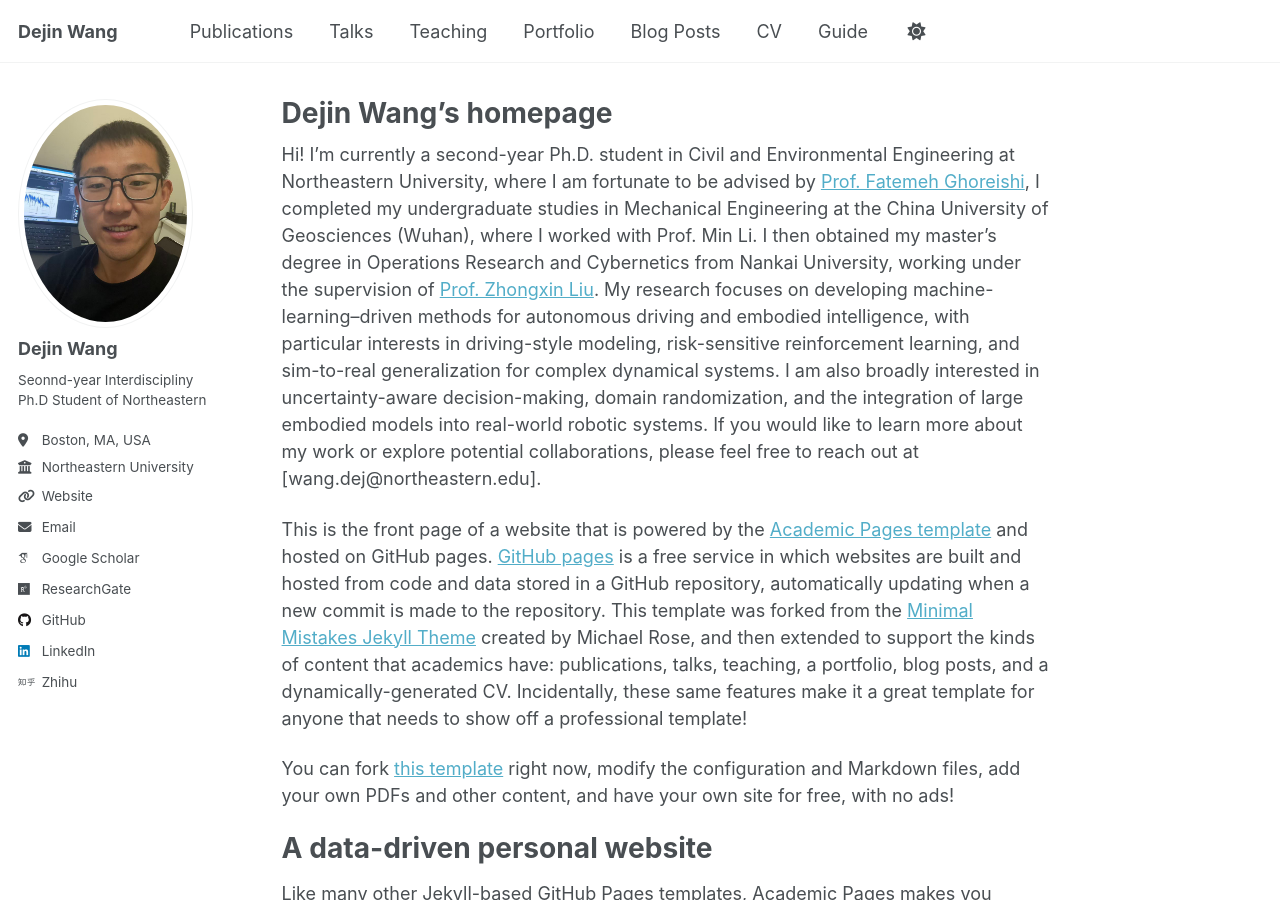
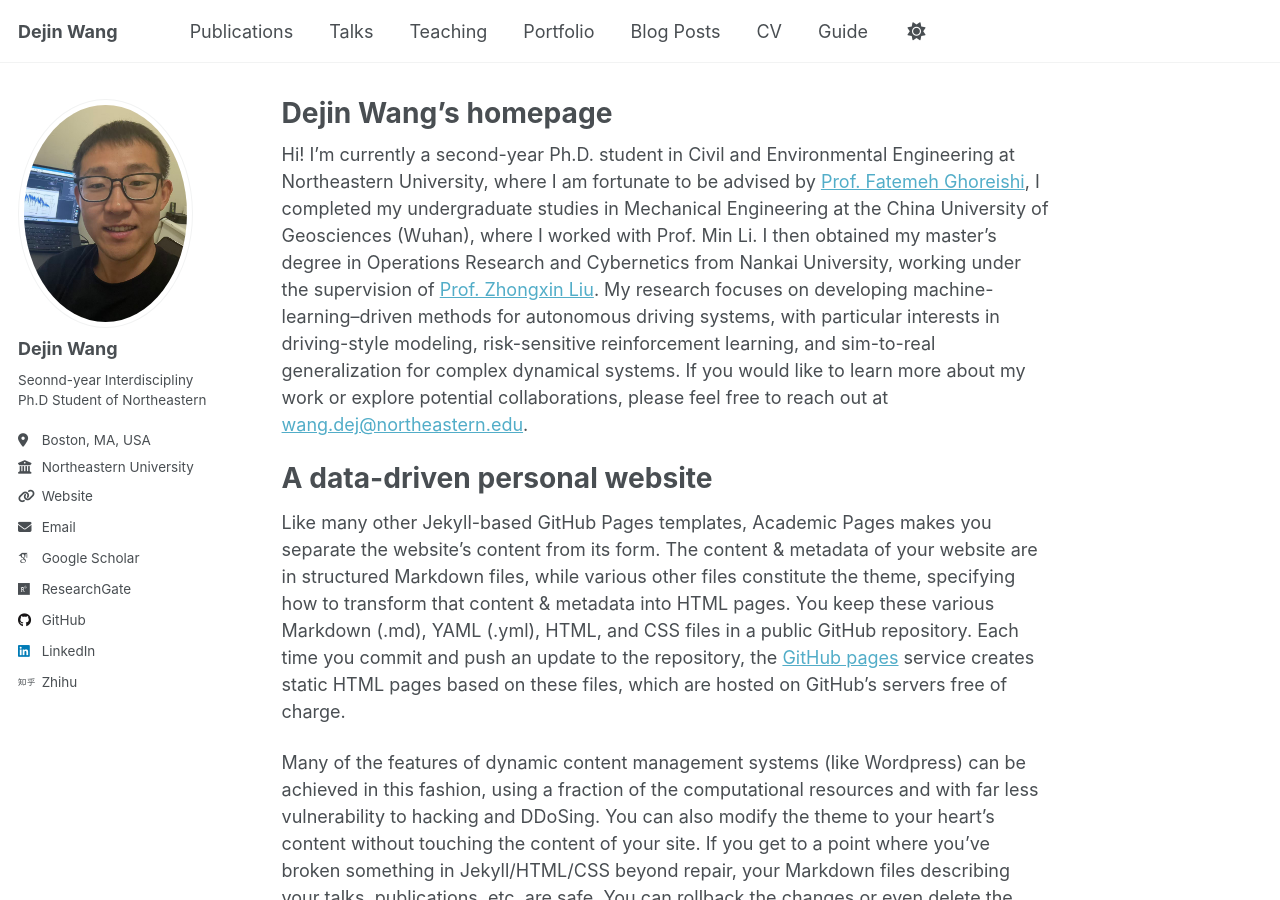
Before and after one commit to dejin-wang/dejin-wang.github.io, a Jekyll site: the page built from _pages/about.md, in a window 1280 px wide and 900 px high. Built offline with Jekyll 4.4.1, drawn with Linux system fonts in a browser that asks for light colours; some web fonts are replaced; a script that is not in the unit is left out.

Commit message:
Revise about page with updated research details
Updated research focus and contact information in the about page.

```diff
--- a/_pages/about.md
+++ b/_pages/about.md
@@ -8,12 +8,16 @@ redirect_from:
 ---
 
 Hi! I’m currently a second-year Ph.D. student in Civil and Environmental Engineering at Northeastern University, where I am fortunate to be advised by
- [Prof. Fatemeh Ghoreishi](https://ghoreishi.lab.northeastern.edu/), I completed my undergraduate studies in Mechanical Engineering at the China University of Geosciences (Wuhan), where I worked with Prof. Min Li. I then obtained my master’s degree in Operations Research and Cybernetics from Nankai University, working under the supervision of [Prof. Zhongxin Liu](https://ai.nankai.edu.cn/info/1033/4287.htm). My research focuses on developing machine-learning–driven methods for autonomous driving and embodied intelligence, with particular interests in driving-style modeling, risk-sensitive reinforcement learning, and sim-to-real generalization for complex dynamical systems. I am also broadly interested in uncertainty-aware decision-making, domain randomization, and the integration of large embodied models into real-world robotic systems. If you would like to learn more about my work or explore potential collaborations, please feel free to reach out at [wang.dej@northeastern.edu].
+ [Prof. Fatemeh Ghoreishi](https://ghoreishi.lab.northeastern.edu/), I completed my undergraduate studies in Mechanical Engineering at the China University of Geosciences (Wuhan), where I worked with Prof. Min Li. I then obtained my master’s degree in Operations Research and Cybernetics from Nankai University, working under the supervision of [Prof. Zhongxin Liu](https://ai.nankai.edu.cn/info/1033/4287.htm). My research focuses on developing machine-learning–driven methods for autonomous driving systems, with particular interests in driving-style modeling, risk-sensitive reinforcement learning, and sim-to-real generalization for complex dynamical systems. If you would like to learn more about my work or explore potential collaborations, please feel free to reach out at <a href="mailto:wang.dej@northeastern.edu">wang.dej@northeastern.edu</a>.
 
 
-This is the front page of a website that is powered by the [Academic Pages template](https://github.com/academicpages/academicpages.github.io) and hosted on GitHub pages. [GitHub pages](https://pages.github.com) is a free service in which websites are built and hosted from code and data stored in a GitHub repository, automatically updating when a new commit is made to the repository. This template was forked from the [Minimal Mistakes Jekyll Theme](https://mmistakes.github.io/minimal-mistakes/) created by Michael Rose, and then extended to support the kinds of content that academics have: publications, talks, teaching, a portfolio, blog posts, and a dynamically-generated CV. Incidentally, these same features make it a great template for anyone that needs to show off a professional template!
 
- You can fork [this template](https://github.com/academicpages/academicpages.github.io) right now, modify the configuration and Markdown files, add your own PDFs and other content, and have your own site for free, with no ads!
+
+
+
+
+
+
 
 A data-driven personal website
 ======
```
